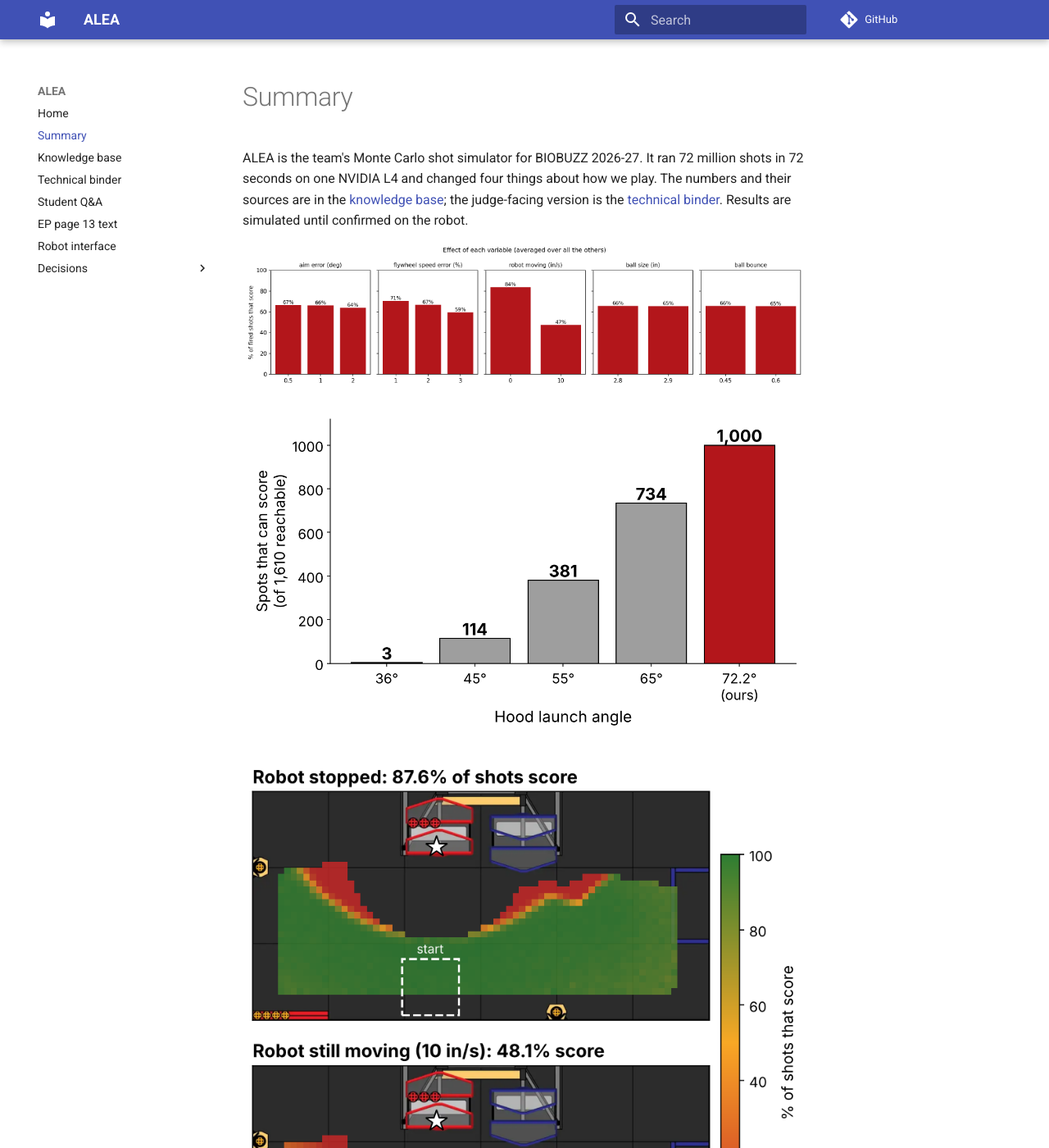
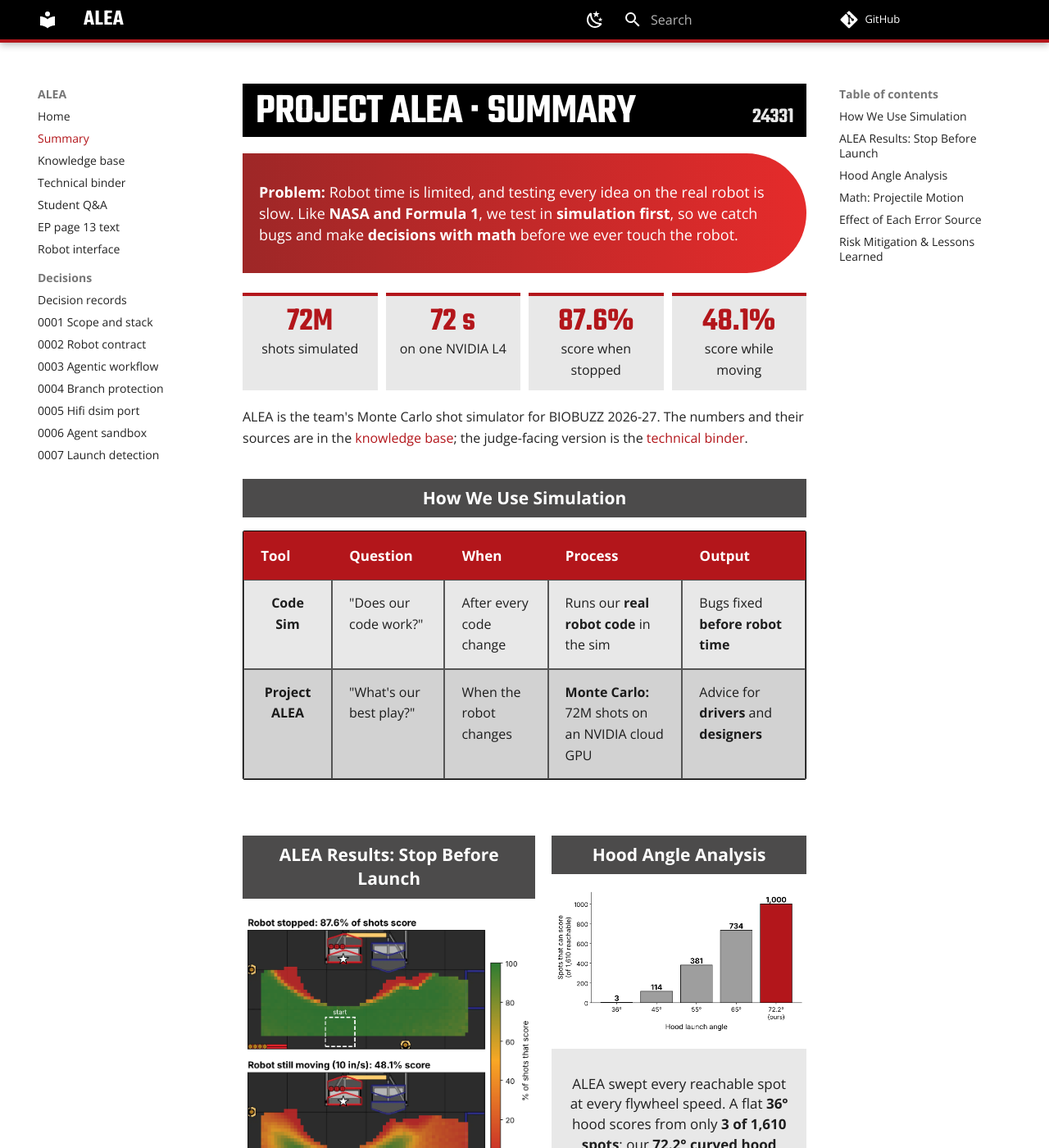
Before and after one commit to Caesar-Circuitry/Project-ALEA, an MkDocs documentation site: the page built from docs/summary.md, in a window 1280 px wide and 1400 px high. Shown: the whole window at 82% size. Built offline with MkDocs 1.6.1 and Material for MkDocs 9.7.7, drawn with Linux system fonts in a browser that asks for light colours; comment, search, counter and statistics services are not loaded; some of the changed text lies outside the part shown.

Commit message:
Restyle the summary page to match the EP
Black title bar, red Problem pill, grey section bars, red-header
tables, caption panels under each figure and a red Risk banner, from
a new docs/stylesheets/ep.css. mkdocs.yml adds Open Sans, a light/dark
toggle, the stylesheet and attr_list/md_in_html for the layout blocks.

summary.md is restructured into those blocks. Every number and claim
was checked against knowledge-base.md and ep-page-13.md; none were
added or changed.

Co-Authored-By: Claude Sonnet 5.5 <noreply@anthropic.com>
Claude-Session: https://claude.ai/code/session_01V71d4AGVuTuL5L2FXEQ6d9

```diff
--- /dev/null
+++ b/docs/stylesheets/ep.css
@@ -0,0 +1,117 @@
+@import url("https://fonts.googleapis.com/css2?family=Teko:wght@500;600&display=swap");
+
+:root,
+[data-md-color-scheme="default"] {
+  --ep-black: #000000;
+  --ep-red: #B3161B;
+  --ep-red-bright: #E52B2B;
+  --ep-red-deep: #9E2727;
+  --ep-crimson: #BF1434;
+  --ep-bar-grey: #4C4B4B;
+  --ep-panel: #E8E8E8;
+  --ep-panel-2: #D2D2D2;
+  --ep-gradient: linear-gradient(90deg, var(--ep-red-deep), var(--ep-red-bright));
+
+  /* Material theme hooks */
+  --md-primary-fg-color: var(--ep-black);
+  --md-primary-fg-color--light: var(--ep-bar-grey);
+  --md-primary-fg-color--dark: var(--ep-black);
+  --md-primary-bg-color: #FFFFFF;
+  --md-accent-fg-color: var(--ep-red);
+  --md-typeset-a-color: var(--ep-red);
+}
+
+[data-md-color-scheme="slate"] {
+  --ep-panel: #2A2A2A;
+  --ep-panel-2: #333333;
+  --md-default-bg-color: #121212;
+  --md-typeset-a-color: #FF5A5F;
+}
+
+/* Header: black bar, red underline, display-font site title */
+.md-header { background: var(--ep-black); border-bottom: 4px solid var(--ep-red); }
+.md-header__topic { font-family: "Teko", sans-serif; font-size: 1.35rem; letter-spacing: .02em; text-transform: uppercase; }
+.md-tabs { background: var(--ep-bar-grey); }
+
+/* Page H1 = EP title bar */
+.md-typeset h1 {
+  font-family: "Teko", sans-serif; font-weight: 600; font-size: 2.6rem; line-height: 1;
+  text-transform: uppercase; color: #fff; background: var(--ep-black);
+  margin: 0 0 1rem; padding: .45rem .8rem .2rem;
+  display: flex; justify-content: space-between; align-items: baseline;
+}
+.md-typeset h1 .ep-pg { font-size: 1.3rem; color: #fff; opacity: .9; }
+
+/* H2 = grey section bar */
+.md-typeset h2 {
+  background: var(--ep-bar-grey); color: #fff; text-align: center;
+  font-weight: 600; font-size: 1.05rem; letter-spacing: 0;
+  padding: .45rem .8rem; margin: 1.8rem 0 .8rem;
+}
+/* Black variant for Risk / Lessons */
+.md-typeset h2.ep-black { background: var(--ep-black); margin-bottom: 0; }
+
+/* Problem pill */
+.md-typeset .ep-problem {
+  background: var(--ep-gradient); color: #fff;
+  border-radius: 0 999px 999px 0; padding: .8rem 2.2rem .8rem 1rem;
+  font-size: .9rem; line-height: 1.45; margin: 0 0 1.2rem;
+}
+.md-typeset .ep-problem strong { color: #fff; }
+
+/* Risk / Lessons banner body */
+.md-typeset .ep-risk {
+  background: var(--ep-gradient); color: #fff; font-size: .95rem; line-height: 1.5;
+  padding: .9rem 1rem; margin-top: 0;
+}
+.md-typeset .ep-risk strong { color: #fff; }
+
+/* Tables: red header, grey zebra, bold first column */
+.md-typeset table:not([class]) { border: 1px solid #000; font-size: .8rem; }
+.md-typeset table:not([class]) th {
+  background: var(--ep-red); color: #fff; font-weight: 700; text-align: center; font-size: .85rem;
+}
+.md-typeset table:not([class]) td { background: var(--ep-panel); border: 1px solid #555; }
+.md-typeset table:not([class]) tr:nth-child(even) td { background: var(--ep-panel-2); }
+.md-typeset table:not([class]) td:first-child { font-weight: 700; text-align: center; }
+
+/* Figure + caption card */
+.md-typeset .ep-card { margin: 0 0 1.2rem; }
+.md-typeset .ep-card img { display: block; width: 100%; background: #fff; }
+.md-typeset .ep-card .ep-caption {
+  background: var(--ep-panel); text-align: center; padding: .7rem 1rem; font-size: .85rem; line-height: 1.45;
+}
+
+/* Math callout */
+.md-typeset .ep-math { text-align: center; color: var(--ep-red); font-weight: 700; font-size: 1.15rem; margin: .6rem 0; }
+
+/* Big-number stat strip */
+.md-typeset .ep-stats { display: grid; grid-template-columns: repeat(auto-fit, minmax(150px, 1fr)); gap: .5rem; margin: 1rem 0; }
+.md-typeset .ep-stat { background: var(--ep-panel); text-align: center; padding: .6rem; border-top: 4px solid var(--ep-red); }
+.md-typeset .ep-stat b { display: block; font-family: "Teko", sans-serif; font-size: 2rem; line-height: 1; color: var(--ep-red); }
+
+/* Two-column EP grid (stacks on phones) */
+.md-typeset .ep-grid { display: grid; grid-template-columns: 1.15fr 1fr; gap: 1rem; align-items: start; }
+@media (max-width: 760px) { .md-typeset .ep-grid { grid-template-columns: 1fr; } }
+
+/* Optional gold "Innovative" corner tag */
+.md-typeset .ep-ribbon { position: relative; overflow: hidden; }
+.md-typeset .ep-ribbon::before {
+  content: "Innovative"; position: absolute; top: 14px; left: -34px; transform: rotate(-45deg);
+  background: linear-gradient(90deg,#B8860B,#F5D27A,#B8860B); color: #3a2a00;
+  font-weight: 700; font-size: .7rem; padding: .15rem 2.4rem; z-index: 1;
+}
+
+/* Inline emphasis matches the EP: bold black, with key numbers optionally red */
+.md-typeset .ep-hl { color: var(--ep-red); font-weight: 700; }
+
+/* Phones: smaller title bar so the team number stays on the line */
+@media (max-width: 760px) {
+  .md-typeset h1 { font-size: 1.9rem; flex-wrap: wrap; }
+  .md-typeset h1 .ep-pg { font-size: 1rem; }
+}
+
+/* Dark mode: the EP red is too dim on dark grey, so lift stat numbers and the equation */
+[data-md-color-scheme="slate"] .md-typeset .ep-stat b,
+[data-md-color-scheme="slate"] .md-typeset .ep-math,
+[data-md-color-scheme="slate"] .md-typeset .ep-hl { color: #FF5A5F; }
--- a/docs/summary.md
+++ b/docs/summary.md
@@ -1,12 +1,71 @@
-# Summary
+# Project ALEA · Summary <span class="ep-pg">24331</span>
 
-ALEA is the team's Monte Carlo shot simulator for BIOBUZZ 2026-27. It ran 72 million shots in
-72 seconds on one NVIDIA L4 and changed four things about how we play. The numbers and their
-sources are in the [knowledge base](knowledge-base.md); the judge-facing version is the
-[technical binder](technical-binder.md). Results are simulated until confirmed on the robot.
+<div class="ep-problem" markdown>
+**Problem:** Robot time is limited, and testing every idea on the real robot is slow. Like **NASA and Formula 1**, we test in **simulation first**, so we catch bugs and make **decisions with math** before we ever touch the robot.
+</div>
 
+<div class="ep-stats" markdown>
+<div class="ep-stat"><b>72M</b>shots simulated</div>
+<div class="ep-stat"><b>72 s</b>on one NVIDIA L4</div>
+<div class="ep-stat"><b>87.6%</b>score when stopped</div>
+<div class="ep-stat"><b>48.1%</b>score while moving</div>
+</div>
+
+ALEA is the team's Monte Carlo shot simulator for BIOBUZZ 2026-27. The numbers and their sources
+are in the [knowledge base](knowledge-base.md); the judge-facing version is the
+[technical binder](technical-binder.md).
+
+## How We Use Simulation
+
+| Tool | Question | When | Process | Output |
+|---|---|---|---|---|
+| Code Sim | "Does our code work?" | After every code change | Runs our **real robot code** in the sim | Bugs fixed **before robot time** |
+| Project ALEA | "What's our best play?" | When the robot changes | **Monte Carlo:** 72M shots on an NVIDIA cloud GPU | Advice for **drivers** and **designers** |
+
+<div class="ep-grid" markdown>
+<div markdown>
+
+## ALEA Results: Stop Before Launch
+
+<div class="ep-card" markdown>
+![Stopped versus moving heat maps](assets/ALEA_heatmaps_stopped_vs_moving.png)
+<div class="ep-caption" markdown>
+**72 million shots in 72 seconds** on an NVIDIA L4 cloud GPU (72 conditions × 1,000,000 each). Shooting while moving drops scoring from **88% to 48%**, so **drivers stop before every shot**.
+</div>
+</div>
+
+</div>
+<div markdown>
+
+## Hood Angle Analysis
+
+<div class="ep-card" markdown>
+![Hood angle](assets/ALEA_hood_angle_chart.png)
+<div class="ep-caption" markdown>
+ALEA swept every reachable spot at every flywheel speed. A flat **36°** hood scores from only **3 of 1,610 spots**; our **72.2° curved hood** scores from **1,000 (62%)**. **Decision: keep the curved hood.**
+</div>
+</div>
+
+## Math: Projectile Motion
+
+<p class="ep-math">z(x) = h₀ + x · tan θ − g · x² / (2 · v² · cos² θ)</p>
+
+To score, the ball has to be **coming down** when it reaches the cell's mouth (**53.5–65.6 in** up). A 36° hood only gets it that high from 75+ in away. Ours does it from 24 in. Our **hand math matched ALEA**.
+
+</div>
+</div>
+
+## Effect of Each Error Source
+
+<div class="ep-card" markdown>
 ![Effect of each error source](assets/ALEA_effects_chart.png)
+<div class="ep-caption" markdown>
+Flywheel error matters too: **PIDF must hold within 2%**. Our **1° aim tolerance** and **ball wear** each cost **under 1 point**.
+</div>
+</div>
 
-![Hood angle](assets/ALEA_hood_angle_chart.png)
+## Risk Mitigation & Lessons Learned {.ep-black}
 
-![Stopped versus moving heat maps](assets/ALEA_heatmaps_stopped_vs_moving.png)
+<div class="ep-risk" markdown>
+We only trust the sim when it matches reality. The field comes from **FIRST's official CAD**, and we checked our shots against **match videos of other goBILDA StarterBots**. **Lesson learned:** the videos showed robots scoring where our sim said they couldn't, which led us to a **wrong hood angle**. After fixing it, **the sim matched the footage**. ALEA also caught our robot firing from **2 spots that always miss**, so we **tightened our aim limit**. Results are **simulated until confirmed on the robot**.
+</div>
--- a/mkdocs.yml
+++ b/mkdocs.yml
@@ -3,6 +3,33 @@ site_description: Strategy analysis platform of FTC team 24331 Caesar Circuitry
 repo_url: https://github.com/Caesar-Circuitry/Project-ALEA
 theme:
   name: material
+  font:
+    text: Open Sans
+    code: JetBrains Mono
+  palette:
+    - scheme: default
+      primary: custom
+      accent: custom
+      toggle:
+        icon: material/weather-night
+        name: Switch to dark mode
+    - scheme: slate
+      primary: custom
+      accent: custom
+      toggle:
+        icon: material/weather-sunny
+        name: Switch to light mode
+  features:
+    - navigation.sections
+    - content.code.copy
+extra_css:
+  - stylesheets/ep.css
+markdown_extensions:
+  - attr_list
+  - md_in_html
+  - admonition
+  - pymdownx.details
+  - tables
 nav:
   - Home: README.md
   - Summary: summary.md
```
